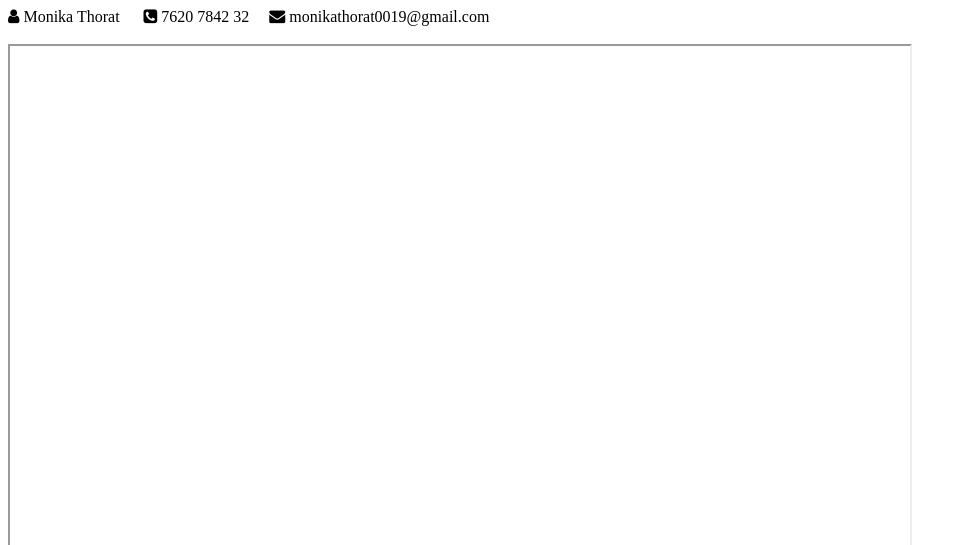
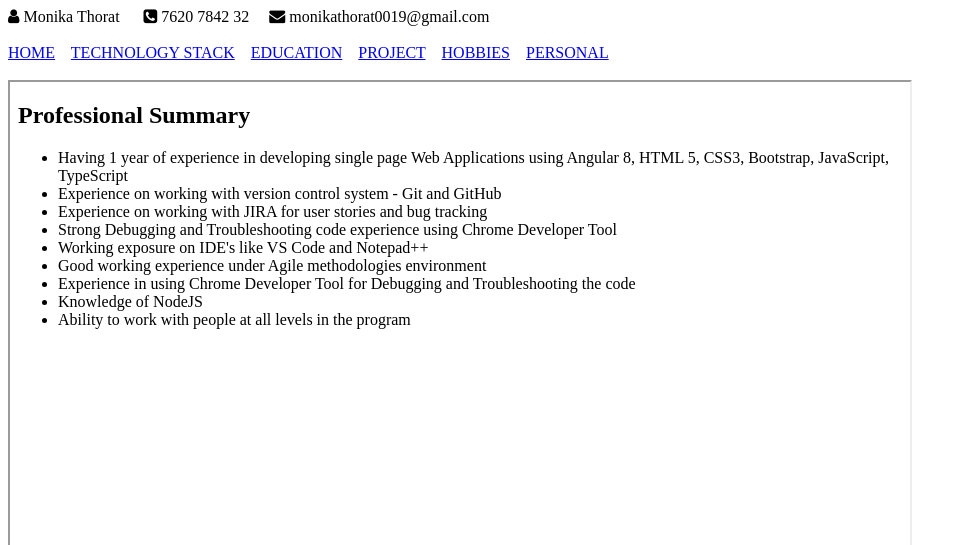
Before and after one commit to monikathorat/MyProfile, a plain HTML site: page index.html in a window 1280 px wide. Shown: the top 545 px of the page, without its empty margins (0-967 px from the left). Drawn offline with Linux system fonts and the light colour scheme.

Commit message:
modified index file
modified index file

```diff
--- a/index.html
+++ b/index.html
@@ -8,12 +8,28 @@
     />
   </head>
   <body>
+    <header>
       <i class="fa fa-user" aria-hidden="true"></i> Monika Thorat
       &nbsp;&nbsp;&nbsp;&nbsp;
       <i class="fa fa-phone-square" aria-hidden="true"></i> 7620 7842 32
       &nbsp;&nbsp;&nbsp;&nbsp;<i class="fa fa-envelope" aria-hidden="true"></i>
-    monikathorat0019@gmail.com <br /><br>
-    <iframe width="900px" height="500px"></iframe> <br />
+      monikathorat0019@gmail.com
+    </header>
+    <br />
+    <nav>
+      <a href="home.html" target="myFrame">HOME</a> &nbsp;&nbsp;
+      <a href="techStack.html" target="myFrame">TECHNOLOGY STACK</a>
+      &nbsp;&nbsp;
+      <a href="education.html" target="myFrame">EDUCATION</a> &nbsp;&nbsp;
+      <a href="projectDetails.html" target="myFrame">PROJECT</a> &nbsp;&nbsp;
+      <a href="hobbies.html" target="myFrame">HOBBIES</a> &nbsp;&nbsp;
+      <a href="personal.html" target="myFrame">PERSONAL</a>
+    </nav>
+
+    <br />
+    <iframe width="900px" height="500px" name="myFrame" src="home.html"></iframe> <br />
+
+    <footer>
       <strong>Follow me</strong> &nbsp;&nbsp;&nbsp;
       <a href="https://www.linkedin.com/login">
         <i class="fa fa-linkedin-square" aria-hidden="true"></i
@@ -30,5 +46,6 @@
       <a href="https://www.facebook.com/login/"
         ><i class="fa fa-facebook-official" aria-hidden="true"></i
       ></a>
+    </footer>
   </body>
 </html>
```
Lines whose indentation alone changed are shown as unchanged.
